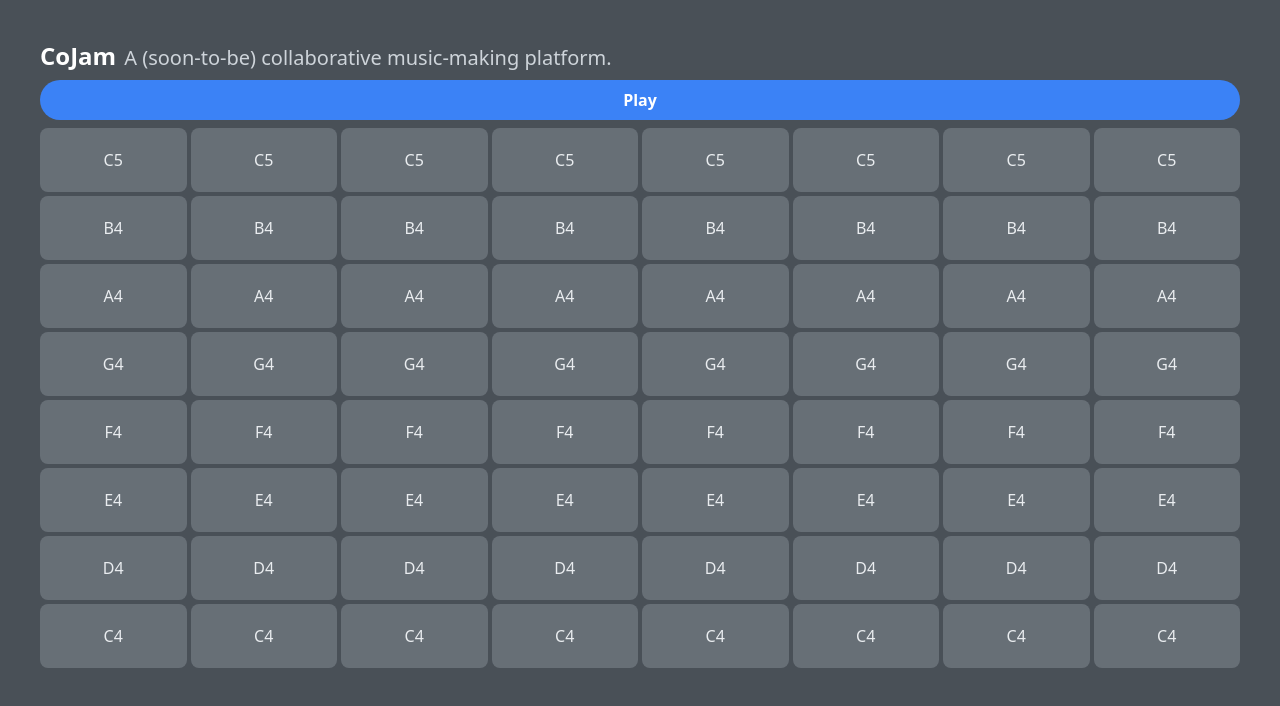
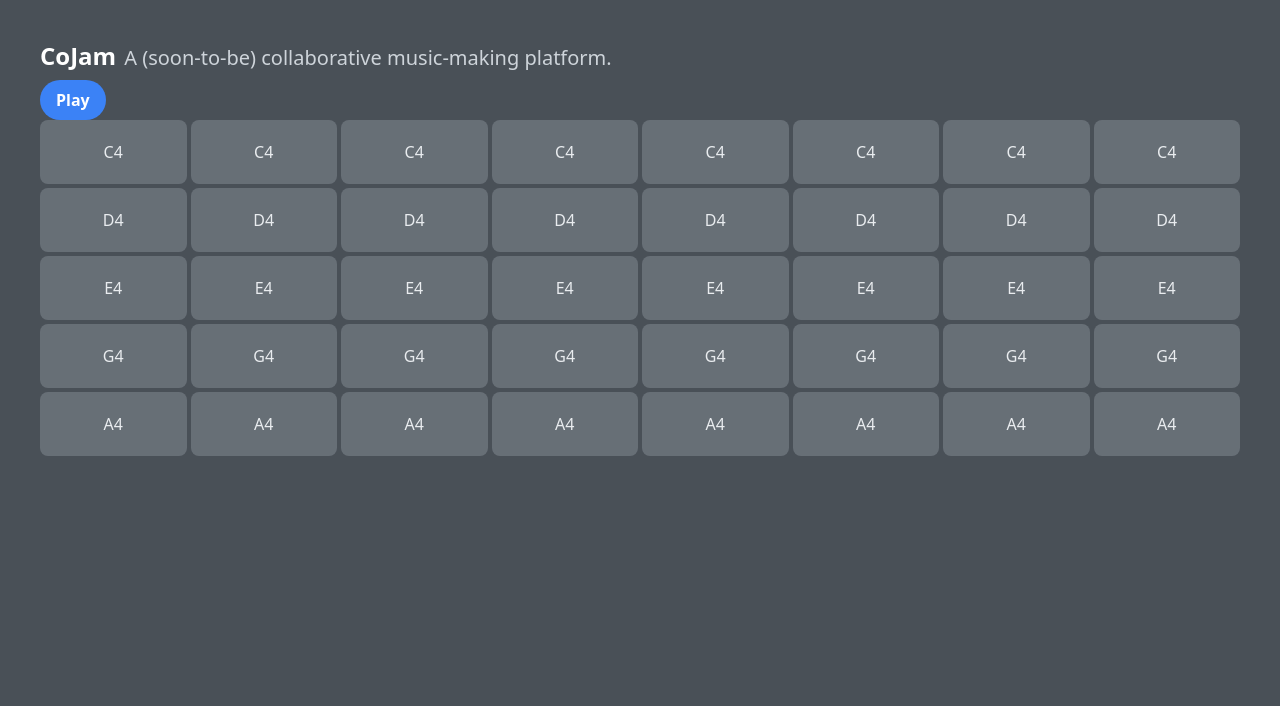
Before and after one commit to forloopcowboy/cojam, a React (Vite) app: page /demo in a window 1280 px wide. Shown: the top 706 px of the page. Built offline with nearby package versions, Linux system fonts and the light colour scheme.

Commit message:
Little bit of a refactor of state management 🤓🧑🏻‍⚖️

```diff
--- /dev/null
+++ b/src/sequencer/DemoSynths.ts
@@ -0,0 +1,12 @@
+import * as Tone from 'tone';
+import { RecursivePartial } from 'tone/Tone/core/util/Interface.ts';
+
+export function copySynth(count: number, options?: RecursivePartial<Tone.SynthOptions>): Tone.Synth[] {
+  const synths = [];
+
+  for (let i = 0; i < count; i++) {
+    synths.push(new Tone.Synth(options ?? { oscillator: { type: 'square8' } }).toDestination());
+  }
+
+  return synths;
+}
--- a/src/sequencer/Sequencer.tsx
+++ b/src/sequencer/Sequencer.tsx
@@ -1,16 +1,68 @@
 import SequencerGrid from './SequencerGrid.tsx';
-import { Note } from 'tone/build/esm/core/type/NoteUnits';
-import { useRef } from 'react';
-import { sortNotes } from '../utils/note-order.ts';
+import React, { useCallback, useState } from 'react';
+import * as Tone from 'tone';
+import BigButton from '../components/buttons/BigButton.tsx';
+import useTrack from './UseTrack.ts';
 
 function Sequencer() {
-  const demoNotes: Note[] = useRef<Note[]>(sortNotes(['C4', 'D4', 'E4', 'F4', 'G4', 'A4', 'B4', 'C5'])).current;
+  const [started, setStarted] = useState(false);
+  const [playing, setPlaying] = useState(false);
+
+  const trackState = useTrack({
+    name: 'Synth',
+    instrument: { oscillator: { type: 'square8' } },
+    // C pentatonic minor
+    notes: ['C4', 'D4', 'E4', 'G4', 'A4'],
+  });
+
+  const handleClick = useCallback(() => {
+    if (!started) {
+      // Only exectued the first time the button is clicked
+      // initializing Tone, setting the volume, and setting up the loop
+
+      Tone.start();
+      Tone.getDestination().volume.rampTo(-10, 0.001);
+      setStarted(true);
+    }
+
+    // toggle Tone.Trasport and the flag variable.
+    if (playing) {
+      Tone.Transport.stop();
+      setPlaying(false);
+    } else {
+      Tone.Transport.start();
+      setPlaying(true);
+    }
+  }, [playing, started]);
 
   return (
-    <div className="flex h-full w-full flex-col gap-2 text-gray-200">
-      <SequencerGrid notes={demoNotes} />
-    </div>
+    <SequencerContext.Provider value={{ started, playing }}>
+      <BigButton onClick={handleClick}>{playing ? 'Stop' : 'Play'}</BigButton>
+      <div className="flex h-full w-full flex-col gap-2 text-gray-200">
+        {trackState.tracks.map((track, idx) => (
+          <SequencerGrid
+            key={idx}
+            grid={track.grid}
+            setGrid={(grid) => {
+              const settings = trackState.tracks[idx];
+              trackState.updateTrack(idx, { ...settings, grid: grid });
+            }}
+            notes={track.notes}
+          />
+        ))}
+      </div>
+    </SequencerContext.Provider>
   );
+}
+
+export const SequencerContext = React.createContext<SequencerState>({
+  started: false,
+  playing: false,
+});
+
+export interface SequencerState {
+  started: boolean;
+  playing: boolean;
 }
 
 export type SequencerPosition = [number, number, number];
--- a/src/sequencer/SequencerGrid.tsx
+++ b/src/sequencer/SequencerGrid.tsx
@@ -1,67 +1,26 @@
 import { Note } from 'tone/build/esm/core/type/NoteUnits';
-import { useCallback, useEffect, useState } from 'react';
 import classNames from '../utils/class-names.ts';
-import { NoteGrid, scheduleGrid } from './Song.ts';
-import * as Tone from 'tone';
-import BigButton from '../components/buttons/BigButton.tsx';
+import { NoteGrid } from './Song.ts';
 
 export interface SequencerGridProps {
   notes: Note[];
-  columns?: 8 | 16;
+  grid: NoteGrid;
+  setGrid: (grid: NoteGrid) => void;
 }
 
 /** Renders a sequencer grid, containing specified notes & columns */
 function SequencerGrid(props: SequencerGridProps) {
-  const [started, setStarted] = useState(false);
-  const [playing, setPlaying] = useState(false);
-  const [grid, setGrid] = useState<NoteGrid>(makeGrid(props.notes, props.columns));
-  const [demoInstruments, setDemoInstruments] = useState<Tone.Synth[]>([]);
-
-  // TODO: Make hook to handle lifecycle of instruments
-  useEffect(() => {
-    setDemoInstruments(makeSynths(props.notes.length));
-
-    return () => {
-      demoInstruments.forEach((synth) => synth.dispose());
-    };
-  }, [props.notes.length]);
-
-  // Auto sync the grid with the notes prop
-  useEffect(() => {
-    setGrid(makeGrid(props.notes, props.columns));
-  }, [props.columns, props.notes]);
-
-  const handleClick = useCallback(() => {
-    if (!started) {
-      // Only exectued the first time the button is clicked
-      // initializing Tone, setting the volume, and setting up the loop
-
-      Tone.start();
-      Tone.getDestination().volume.rampTo(-10, 0.001);
-      scheduleGrid({ grid, instruments: demoInstruments });
-      setStarted(true);
-    }
-
-    // toggle Tone.Trasport and the flag variable.
-    if (playing) {
-      Tone.Transport.stop();
-      setPlaying(false);
-    } else {
-      Tone.Transport.start();
-      setPlaying(true);
-    }
-  }, [grid, playing, started, demoInstruments]);
+  const { grid, setGrid } = props;
 
   return (
     <>
-      <BigButton onClick={handleClick}>{playing ? 'Stop' : 'Play'}</BigButton>
       <div className="grid gap-1">
         {grid.map((row, rowIndex) => (
           <div
             key={`${rowIndex}`}
             className="grid gap-1"
             style={{
-              gridTemplateColumns: `repeat(${props.columns ?? 8}, minmax(0, 1fr))`,
+              gridTemplateColumns: `repeat(${grid[0].length ?? 8}, minmax(0, 1fr))`,
             }}
           >
             {row.map((block, columnIndex) => (
@@ -95,7 +54,7 @@ function SequencerGrid(props: SequencerGridProps) {
  * @param notes Notes to be ordered in the grid
  * @param columns Number of columns in the grid
  */
-function makeGrid(notes: Note[], columns = 8): NoteGrid {
+export function makeGrid(notes: Note[], columns = 8): NoteGrid {
   const rows = [];
 
   for (const note of notes) {
@@ -116,14 +75,4 @@ function makeGrid(notes: Note[], columns = 8): NoteGrid {
   return rows;
 }
 
-function makeSynths(count: number): Tone.Synth[] {
-  const synths = [];
-
-  for (let i = 0; i < count; i++) {
-    synths.push(new Tone.Synth({ oscillator: { type: 'square8' } }).toDestination());
-  }
-
-  return synths;
-}
-
 export default SequencerGrid;
--- a/src/sequencer/Song.ts
+++ b/src/sequencer/Song.ts
@@ -22,7 +22,7 @@ export interface GridScheduleSettings<Options extends InstrumentOptions> {
  * @param settings Object that specifies the grid, instruments, and BPM.
  * @throws MisalignedInstrumentError if the number of rows in the grid does not match the number of instruments.
  */
-export function scheduleGrid<Options extends InstrumentOptions>(settings: GridScheduleSettings<Options>) {
+export function scheduleGrid<Options extends InstrumentOptions>(settings: GridScheduleSettings<Options>): number {
   let beat = 0;
 
   if (settings.grid.length !== settings.instruments.length) {
@@ -48,7 +48,7 @@ export function scheduleGrid<Options extends InstrumentOptions>(settings: GridSc
   }
 
   Tone.Transport.bpm.value = bpm;
-  Tone.Transport.scheduleRepeat(repeat, noteDuration);
+  return Tone.Transport.scheduleRepeat(repeat, noteDuration);
 }
 
 class MisalignedInstrumentError extends Error {
--- /dev/null
+++ b/src/sequencer/SynthTrack.ts
@@ -0,0 +1,11 @@
+import { RecursivePartial } from 'tone/Tone/core/util/Interface.ts';
+import { Note } from 'tone/build/esm/core/type/NoteUnits';
+import { NoteGrid } from './Song.ts';
+import * as Tone from 'tone';
+
+export interface SynthTrackSettings {
+  name?: string;
+  instrument: RecursivePartial<Tone.SynthOptions>;
+  notes: Note[];
+  grid: NoteGrid;
+}
--- /dev/null
+++ b/src/sequencer/UseTrack.ts
@@ -0,0 +1,42 @@
+import { SynthTrackSettings } from './SynthTrack.ts';
+import { useEffect, useState } from 'react';
+import * as Tone from 'tone';
+import { scheduleGrid } from './Song.ts';
+import { copySynth } from './DemoSynths.ts';
+import { makeGrid } from './SequencerGrid.tsx';
+
+export interface TrackState {
+  tracks: SynthTrackSettings[];
+  updateTrack(trackIndex: number, settings: SynthTrackSettings): void;
+}
+
+export default function useTrack(...tracks: Omit<SynthTrackSettings, 'grid'>[]): TrackState {
+  const [t, setTracks] = useState<SynthTrackSettings[]>(tracks.map((t) => ({ ...t, grid: makeGrid(t.notes) })));
+
+  useEffect(() => {
+    const trackSettings = tracks.map((t) => ({ ...t, grid: makeGrid(t.notes) }));
+    setTracks(trackSettings);
+    return initializeTracks(trackSettings);
+  }, []);
+
+  return {
+    tracks: t,
+    updateTrack(trackIndex: number, settings: SynthTrackSettings) {
+      setTracks(t.map((track, i) => (i === trackIndex ? settings : track)));
+    },
+  };
+}
+
+type DisposeFunction = () => void;
+
+function initializeTracks(tracks: SynthTrackSettings[]): DisposeFunction {
+  // Initialize the tracks
+  const ids = tracks.map(({ grid, instrument, notes }) => {
+    // Initialize the tracks
+    return scheduleGrid({ grid, instruments: copySynth(notes.length, instrument) });
+  });
+
+  return () => {
+    ids.forEach((id) => Tone.Transport.clear(id));
+  };
+}
```
Also changed, not shown: src/sequencer/Track.ts (deleted, +0 -14 lines).
